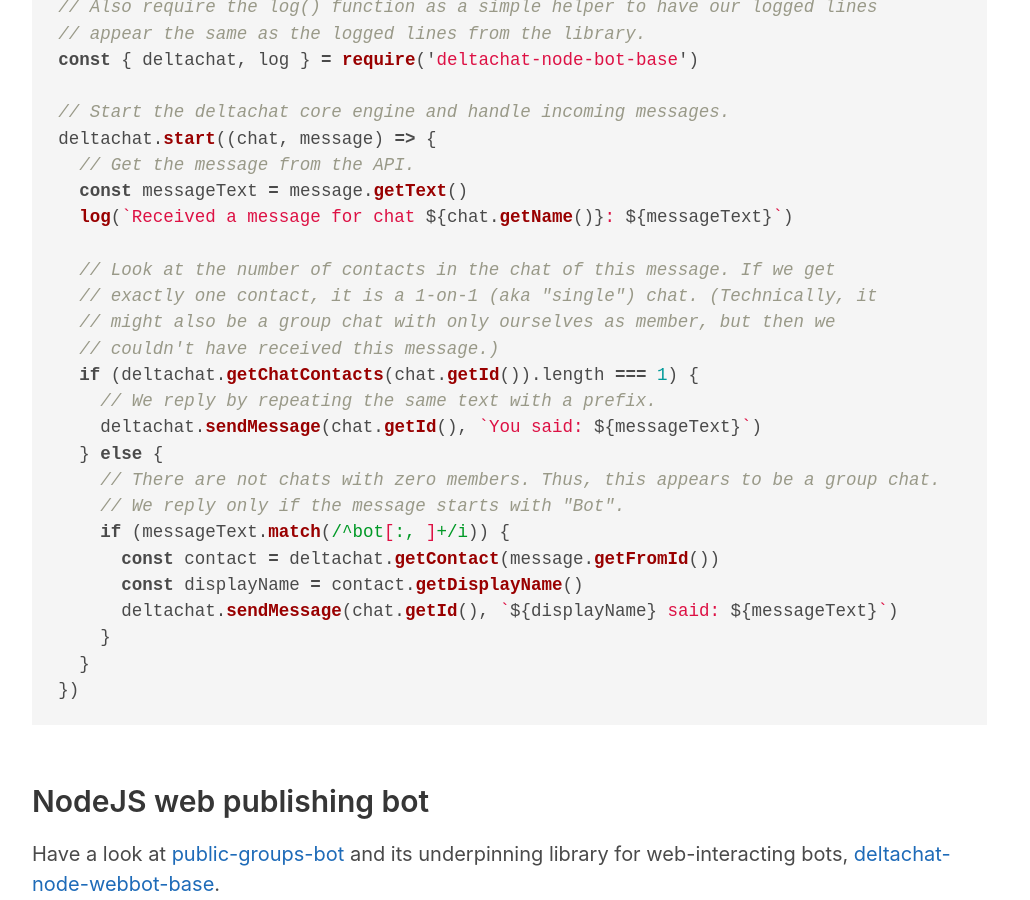
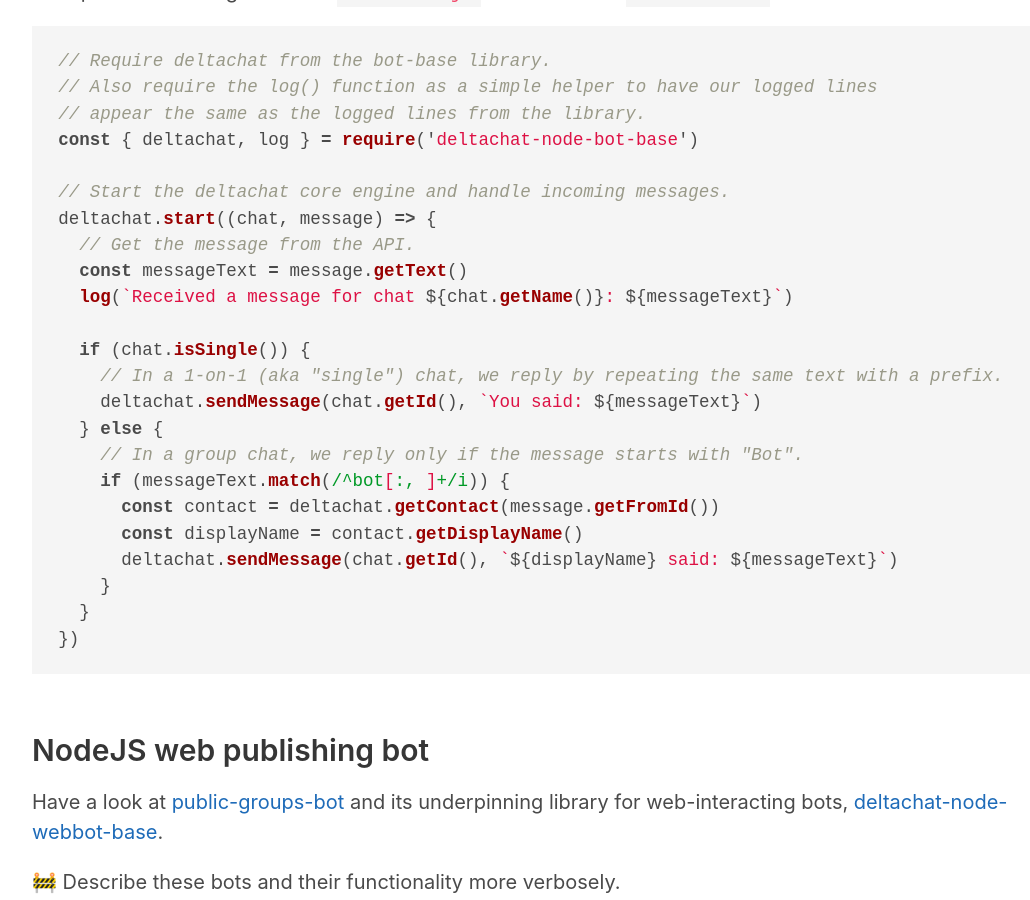
Before and after one commit to deltachat-bot/bot-pages, a Jekyll site: the page built from development.md, in a window 1280 px wide and 900 px high, scrolled down 2940 px. Shown: the whole window, without its empty margins (229-1259 px from the left). Built offline with Jekyll 4.4.1, drawn with Linux system fonts in a browser that asks for light colours; some of the changed text lies outside the part shown.

Commit message:
Mention python bindings event abstractions.
Don't link to python code for event listening examples, they're not
present and required anymore.

````diff
--- a/development.md
+++ b/development.md
@@ -66,8 +66,8 @@ while 1:
             do_something(msg)
 ```
 
-See [the code of this python example bot](https://github.com/deltachat-bot/deltabot/blob/master/src/deltabot/cmdline.py#L110) for context code and how to maybe listen for both events at once.
-
+**Note**: the Python bindings for Delta Chat provide convenient abstractions over these events. You don't have to write code like this for a real world bot, this is only shown to explain the background.
+{: .notification }
 
 ## Examples
 
@@ -105,16 +105,11 @@ deltachat.start((chat, message) => {
   const messageText = message.getText()
   log(`Received a message for chat ${chat.getName()}: ${messageText}`)
 
-  // Look at the number of contacts in the chat of this message. If we get
-  // exactly one contact, it is a 1-on-1 (aka "single") chat. (Technically, it
-  // might also be a group chat with only ourselves as member, but then we
-  // couldn't have received this message.)
-  if (deltachat.getChatContacts(chat.getId()).length === 1) {
-    // We reply by repeating the same text with a prefix.
+  if (chat.isSingle()) {
+    // In a 1-on-1 (aka "single") chat, we reply by repeating the same text with a prefix.
     deltachat.sendMessage(chat.getId(), `You said: ${messageText}`)
   } else {
-    // There are not chats with zero members. Thus, this appears to be a group chat.
-    // We reply only if the message starts with "Bot".
+    // In a group chat, we reply only if the message starts with "Bot".
     if (messageText.match(/^bot[:, ]+/i)) {
       const contact = deltachat.getContact(message.getFromId())
       const displayName = contact.getDisplayName()
````
